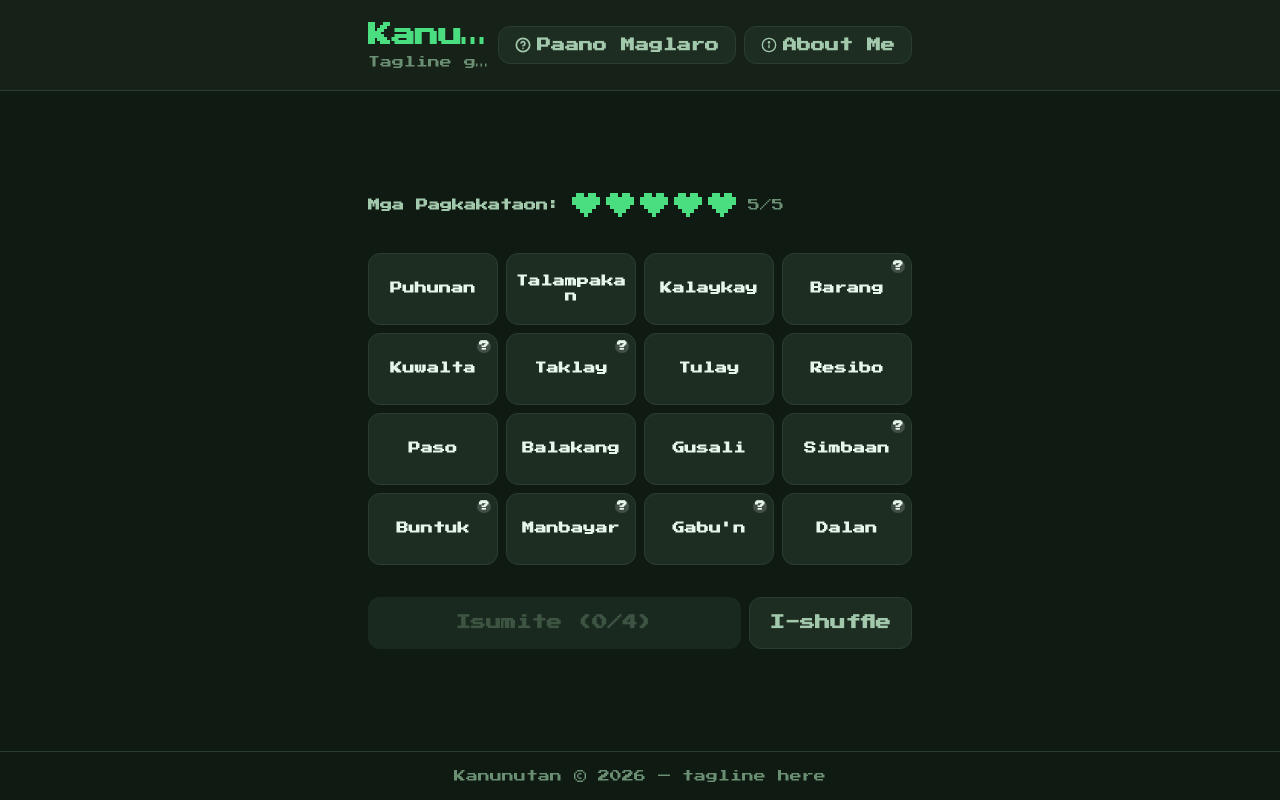
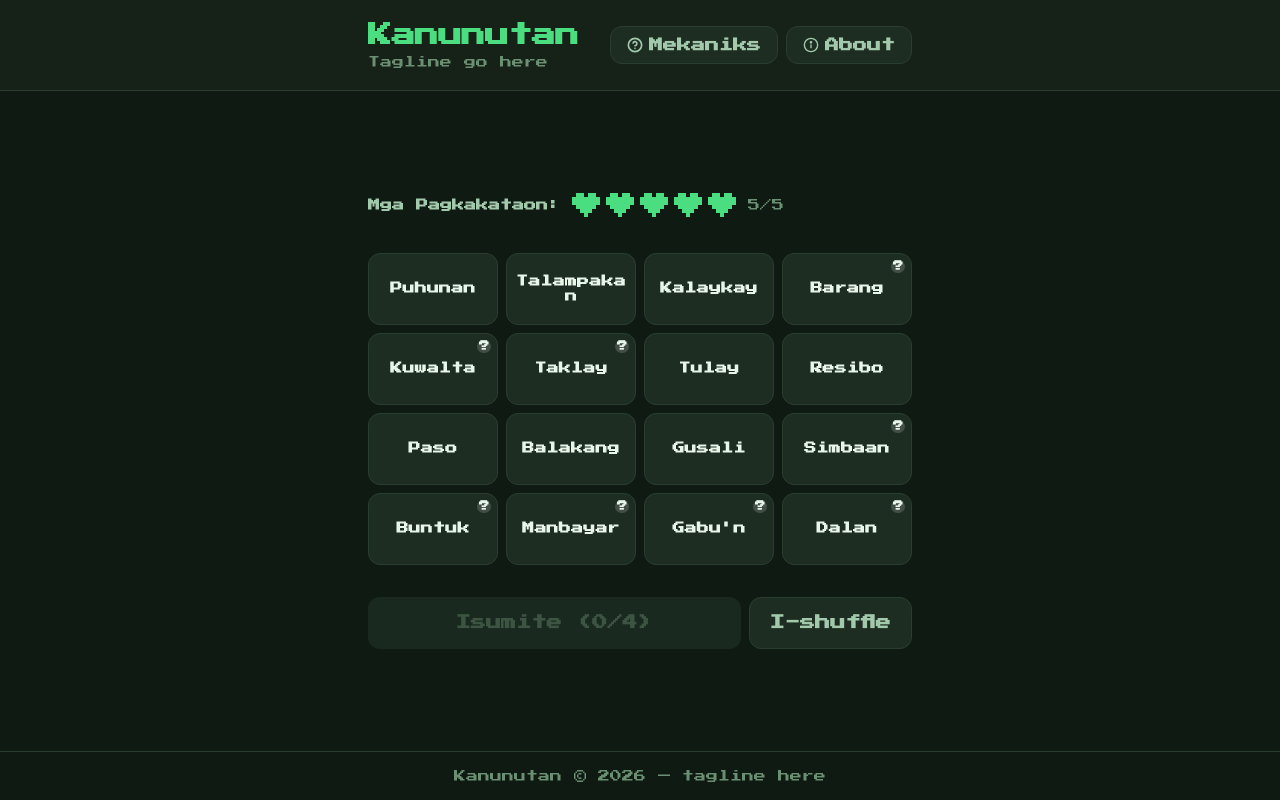
Before and after one commit to georgedonayre/wika1-final-project, a Next.js app: page / in a window 1280 px wide. Built offline with nearby package versions, Linux system fonts and the light colour scheme.

Commit message:
updated header layout

```diff
--- a/app/about/page.tsx
+++ b/app/about/page.tsx
@@ -17,7 +17,7 @@ export default function AboutPage() {
             Bumalik
           </Link>
 
-          <h1 className="text-xl font-bold text-[var(--green-primary)] m-0">About Me</h1>
+          <h1 className="text-xl font-bold text-[var(--green-primary)] m-0">About</h1>
         </div>
       </header>
 
--- a/app/paano-maglaro/page.tsx
+++ b/app/paano-maglaro/page.tsx
@@ -62,7 +62,7 @@ export default function PaanoMaglaroPage() {
           </Link>
 
           <h1 className="text-xl font-bold text-[var(--green-primary)] m-0">
-            Paano Maglaro?
+            Mekaniks
           </h1>
         </div>
       </header>
--- a/components/header.tsx
+++ b/components/header.tsx
@@ -40,7 +40,7 @@ export default function Header() {
               <line x1="12" y1="17" x2="12.01" y2="17" />
             </svg>
             {/* hide label on very small screens, show icon only */}
-            <span className="hidden sm:inline">Paano Maglaro</span>
+            <span className="hidden sm:inline">Mekaniks</span>
           </Link>
 
           <Link
@@ -62,7 +62,7 @@ export default function Header() {
               <line x1="12" y1="16" x2="12" y2="12" />
               <circle cx="12" cy="8" r="1" />
             </svg>
-            <span className="hidden sm:inline">About Me</span>
+            <span className="hidden sm:inline">About</span>
           </Link>
         </nav>
       </div>
```
